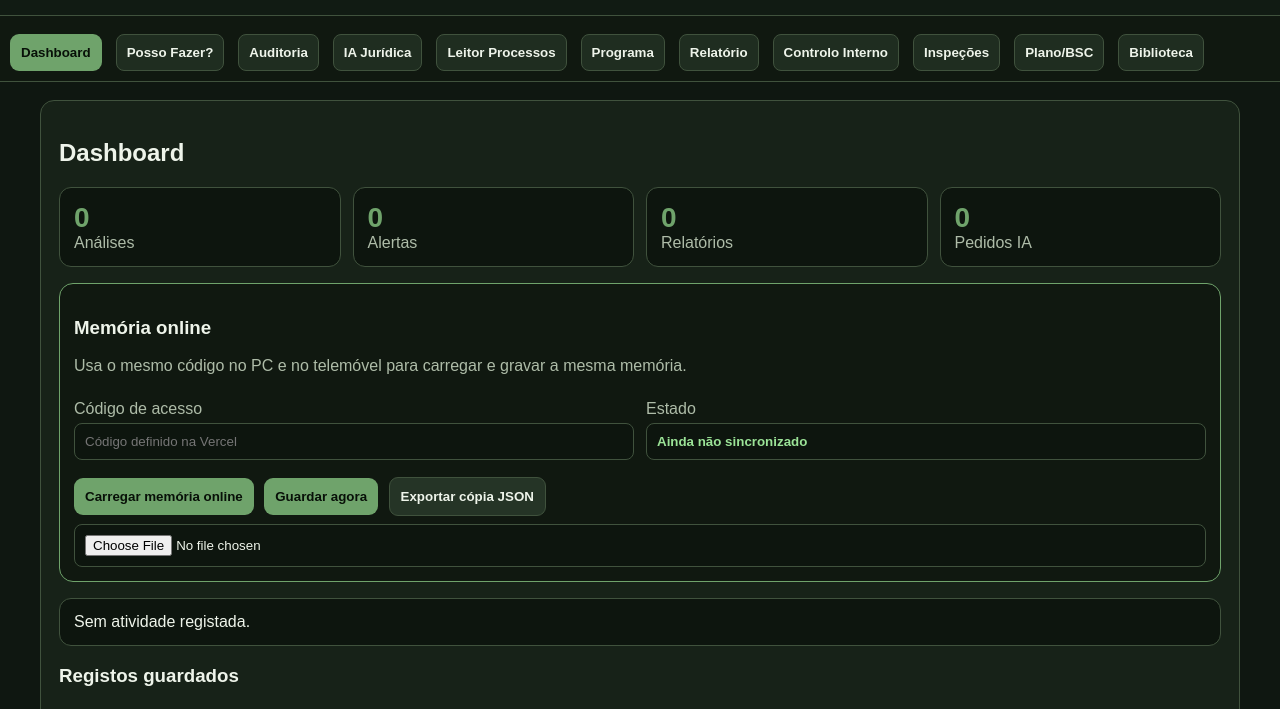
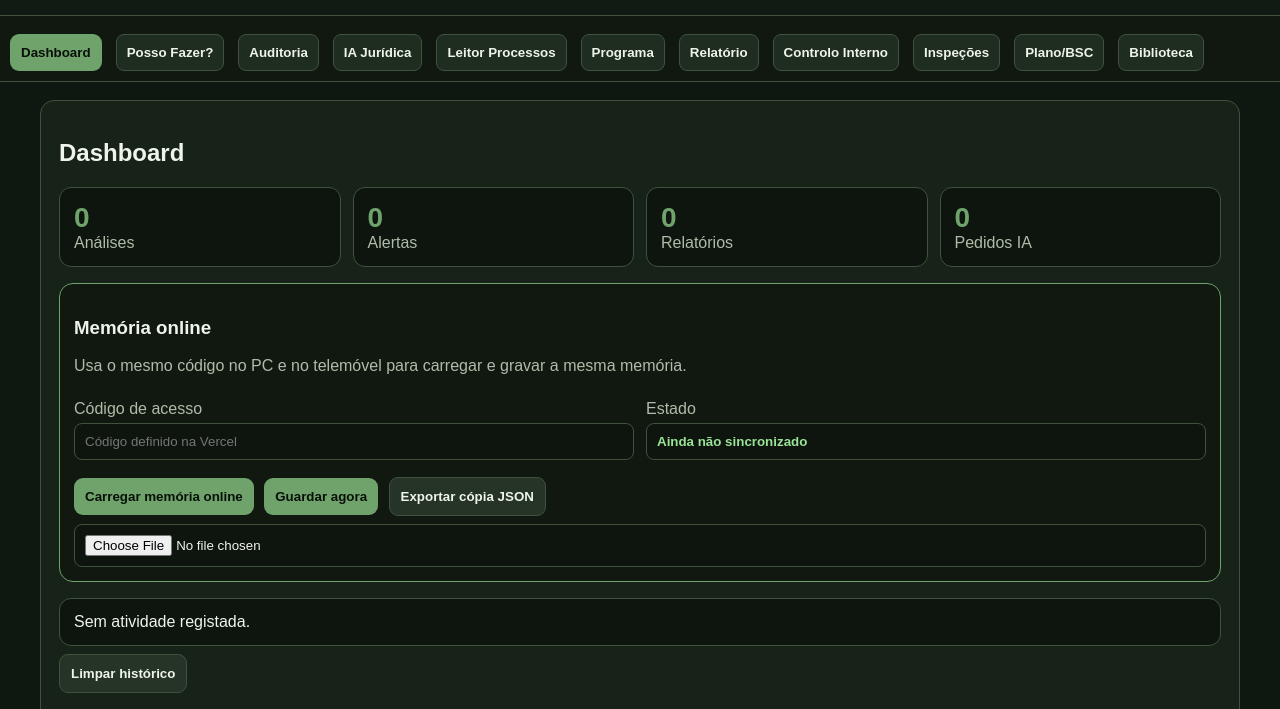
Before and after one commit to joaodouradosantos-cmd/AuditIA-Municipal-Ultra, a website: page public/index.html in a window 1280 px wide. Shown: the part 80-789 px from the top of the page. Drawn offline with Linux system fonts and the light colour scheme.

Commit message:
Add clear log button to memory section

```diff
--- a/public/index.html
+++ b/public/index.html
@@ -39,7 +39,9 @@
     <button class="secondary" onclick="exportarMemoria()">Exportar cópia JSON</button>
     <input id="importFile" type="file" accept=".json" onchange="importarMemoria(event)">
   </div>
-  <div id="log" class="result">Sem atividade registada.</div>
+
+    <div id="log" class="result">Sem atividade registada.</div>
+<button class="secondary" onclick="clearLog()">Limpar histórico</button>
   <h3>Registos guardados</h3>
   <div id="records" class="cards"></div>
 </section>
```
